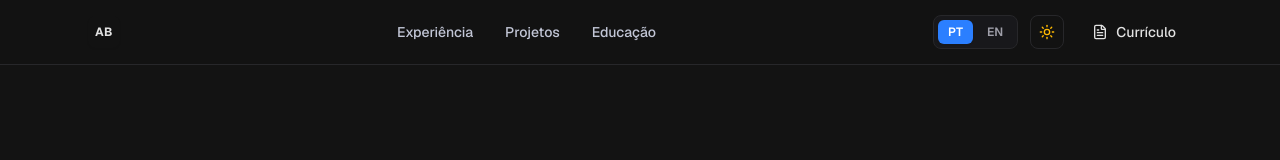
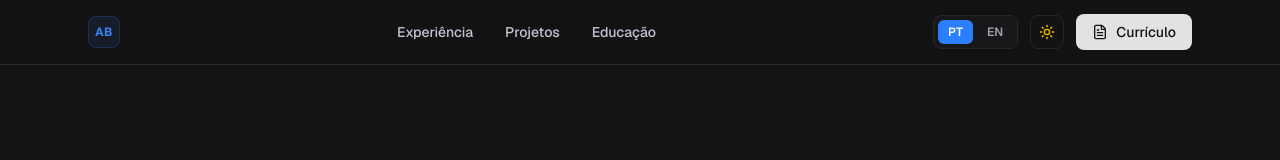
Before and after one commit to antoniobouneto/meu-portfolio, a Next.js app: page / in a window 1280 px wide. Shown: the top 160 px of the page. Built offline with nearby package versions, Linux system fonts and the light colour scheme; grey boxes are pictures that could not be loaded.

Commit message:
Restore resume button and adjust brand logo appearance

```diff
--- a/app/globals.css
+++ b/app/globals.css
@@ -43,16 +43,18 @@ body {
   font-family: var(--font-geist-sans), system-ui, sans-serif;
 }
 
-/* Keep the brand mark and desktop resume action at their pre-token appearance. */
-nav.fixed.top-0.w-full > div > a[aria-label="Home"] > span {
-  background-color: transparent;
+/* Preserve the light-blue circular brand mark without a blue outline. */
+nav.fixed.top-0.w-full > div > div > a[aria-label="Home"] > span {
+  background-color: color-mix(in srgb, var(--primary) 10%, transparent);
   border-color: transparent;
-  color: var(--on-surface);
+  border-radius: 9999px;
+  color: var(--primary);
 }
 
-nav.fixed.top-0.w-full > div > div > button.hidden {
-  background-color: transparent;
-  color: var(--on-surface);
+/* Keep the resume action dark with white text in either theme. */
+nav.fixed.top-0.w-full > div > div > div > button.hidden {
+  background-color: #0f172a;
+  color: #ffffff;
 }
 
 /* Custom Glass, Bento & Section Frame Utilities */
```
